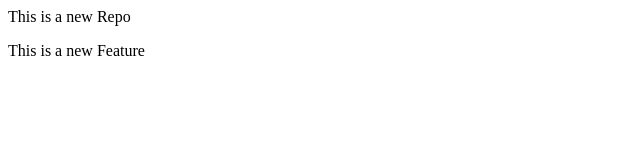
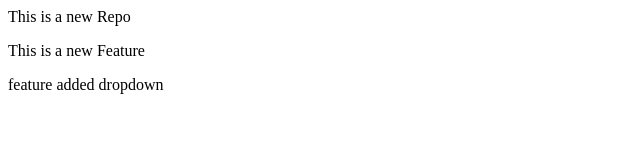
Before and after one commit to Pratham-Saeculum/New-ApnaCollege, a plain HTML site: page index.html in a window 1280 px wide. Shown: the whole page, without its empty margins (0-640 px from the left). Drawn offline with Linux system fonts and the light colour scheme.

Commit message:
add feature dropdown

```diff
--- a/index.html
+++ b/index.html
@@ -1,2 +1,3 @@
 <p>This is a new Repo</p>
 <p>This is a new Feature</p>
+<p>feature added dropdown</p>
```
